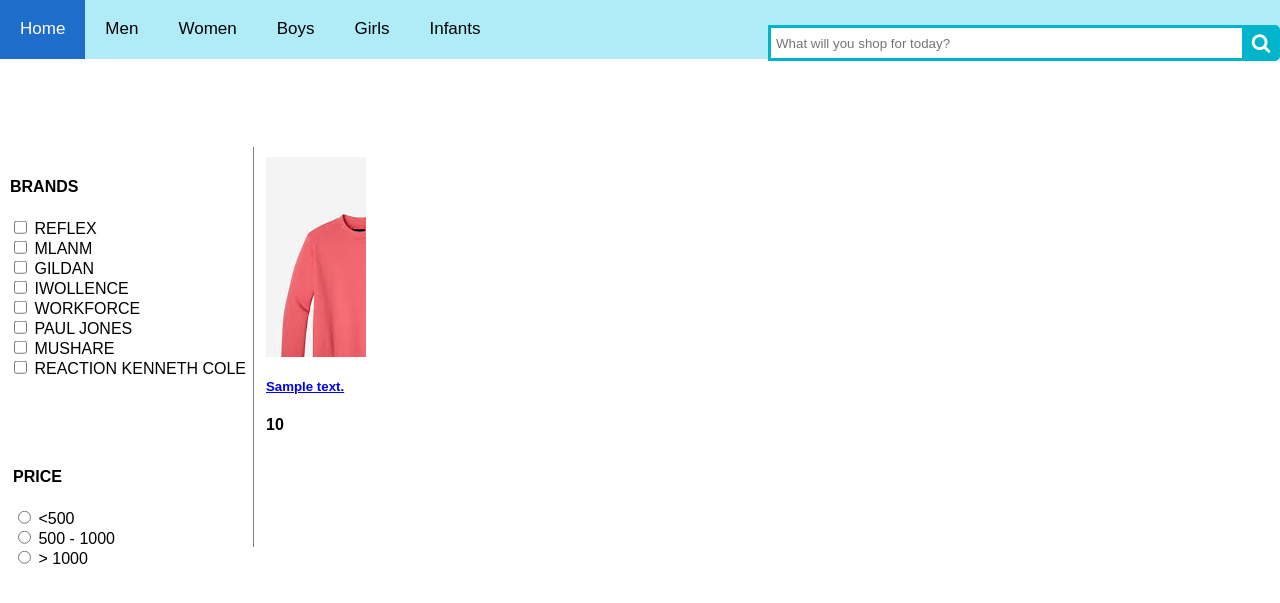
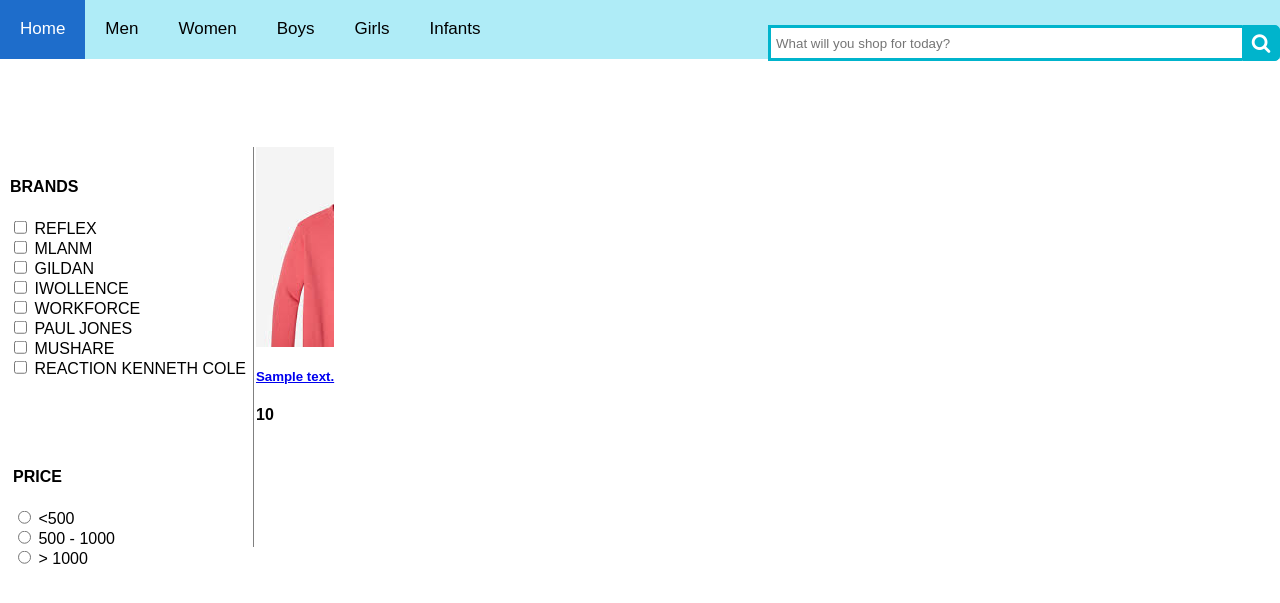
Before and after one commit to Sindhya-git/samplemysql, a Flask app: template templates/home.html in a window 1280 px wide. Shown: the part 133-736 px from the top of the page. Run offline with Flask 2, Linux system fonts and the light colour scheme; the template is opened without the code that fills it: most values are stand-ins (such as "Sample title", 1, 10 or a date in 2020); some libraries are stand-ins or nearby versions.

Commit message:
Update home.html

```diff
--- a/templates/home.html
+++ b/templates/home.html
@@ -153,7 +153,7 @@ body {
   }
 
 /* Create four equal columns that sits next to each other */
-.flex-container > div {
+.flex-container > card {
   width: 100px;
   margin: 10px;
 }
@@ -261,12 +261,10 @@ body {
                                  style="background: url('static/shirt.jpg'); background-repeat:no-repeat; height:200px;width:100% ">
                             </div>
                          </a>
-                        <div class="card-body">
-                            <h5 class="card-title">
-                                <a href="/">{{product.DESCRIPTION}}</a>
-                            </h5>
+
+                            <h5><a href="/">{{product.DESCRIPTION}}</a> </h5>
                             <h4>{{product.LIST_PRICE}}</h4>
-                       </div>
+
                    </div>
 
       {% endfor %}
```
